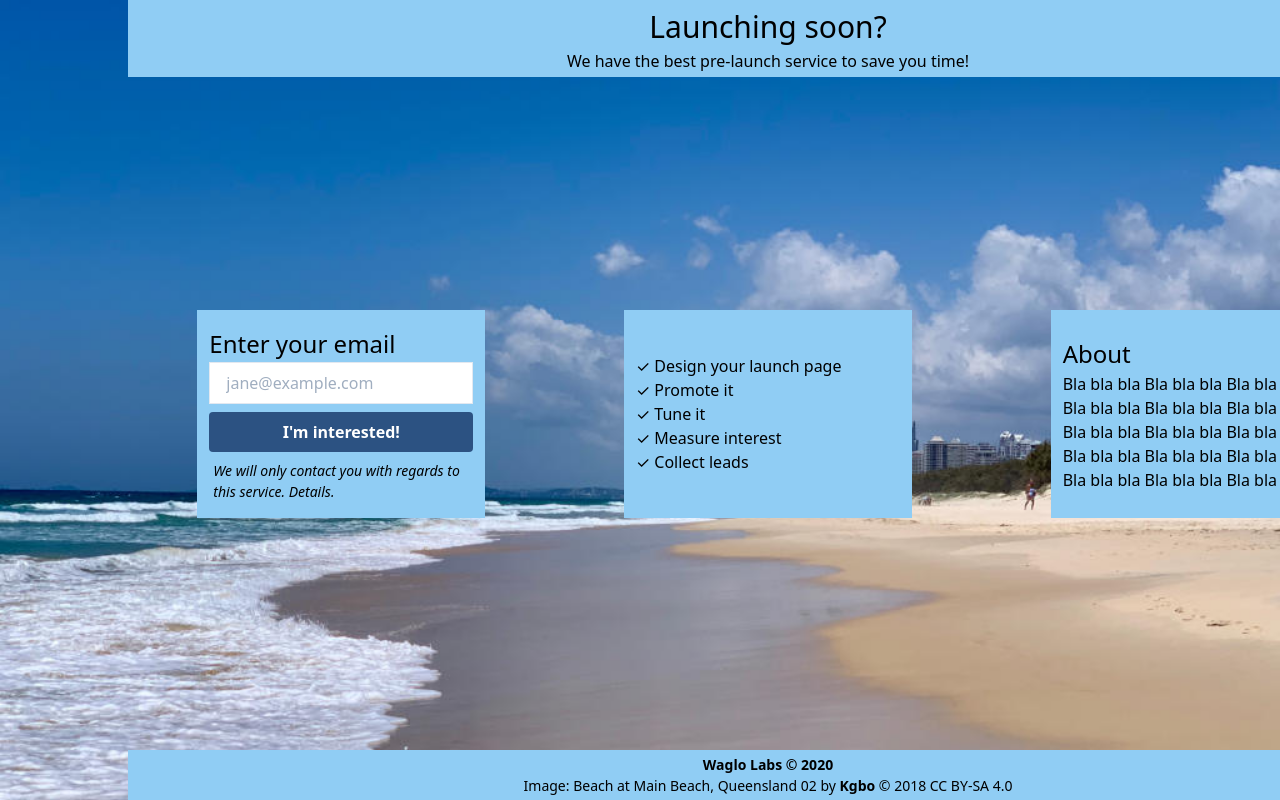
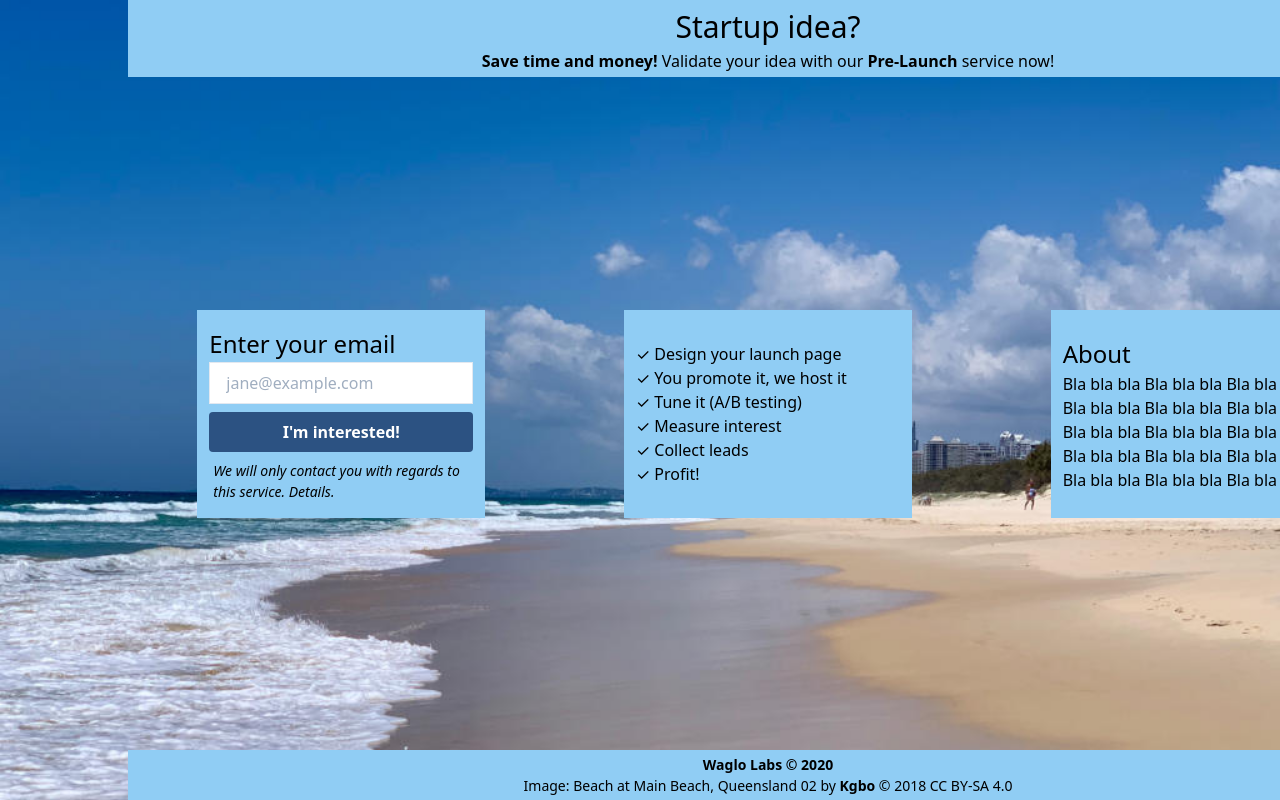
Before and after one commit to millette/tw, a website: page index.html in a window 1280 px wide. Shown: the top 800 px of the page. Drawn offline with nearby package versions, Linux system fonts and the light colour scheme; files that its build step writes are made by us from their sources.

Commit message:
Improve copy (text).

```diff
--- a/index.html
+++ b/index.html
@@ -14,18 +14,22 @@
     <div id="wrapper">
       <header>
         <h1>
-          Launching soon?
+          Startup idea?
         </h1>
-        <p>We have the best pre-launch service to save you time!</p>
+        <p>
+          <b>Save time and money!</b> Validate your idea with our
+          <b>Pre-Launch</b> service now!
+        </p>
       </header>
 
       <aside id="features">
         <ul>
           <li>Design your launch page</li>
-          <li>Promote it</li>
-          <li>Tune it</li>
+          <li>You promote it, we host it</li>
+          <li>Tune it (A/B testing)</li>
           <li>Measure interest</li>
           <li>Collect leads</li>
+          <li>Profit!</li>
         </ul>
         <a href="#about">More info</a>
       </aside>
```
